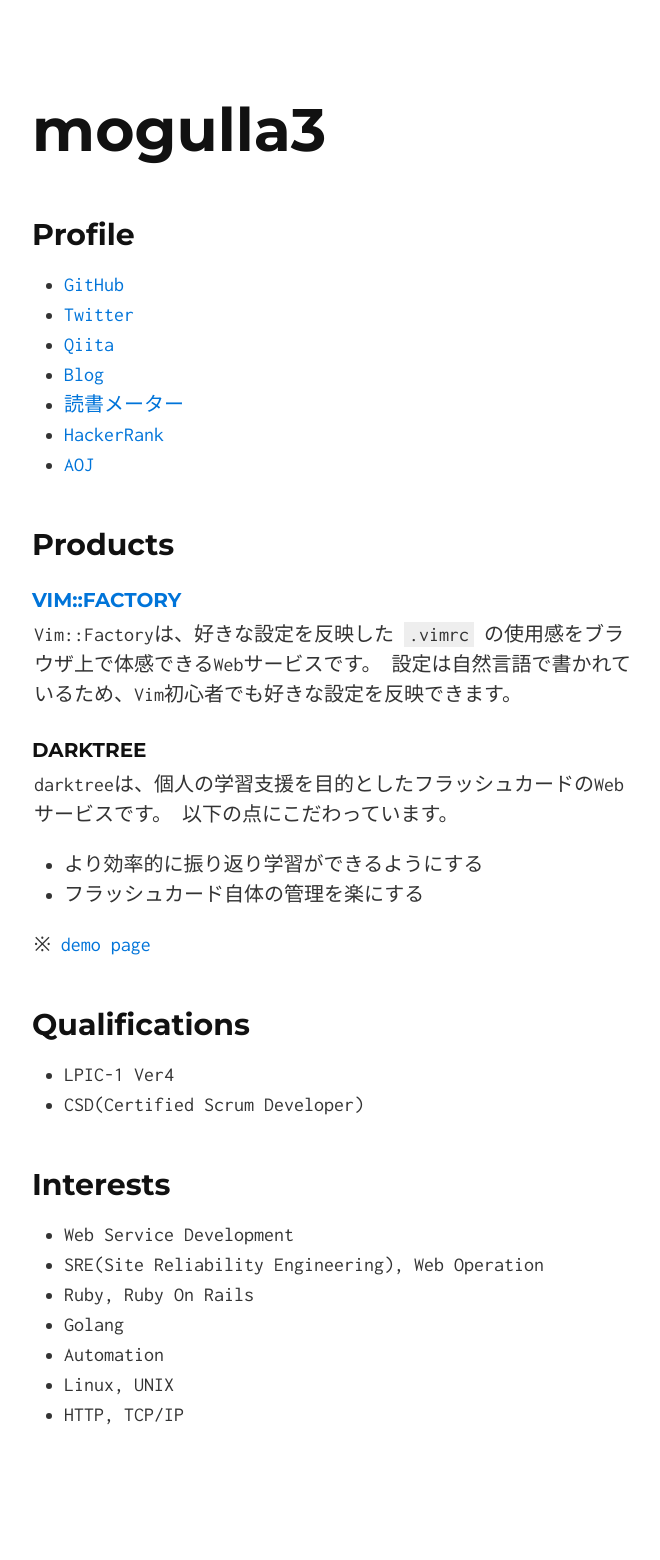
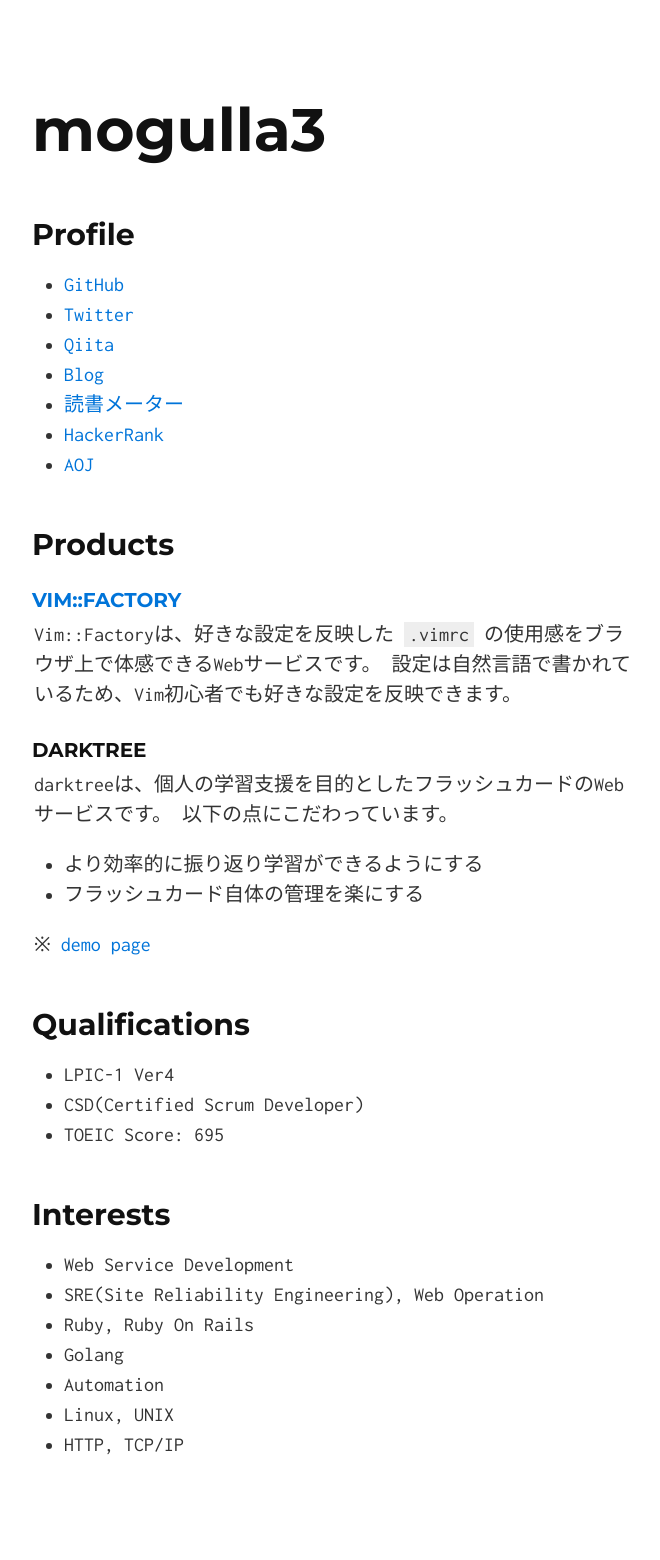
Before and after one commit to mogulla3/mogulla3.github.io, a Jekyll site: the page built from index.md, in a window 1280 px wide. Shown: the whole page, without its empty margins (306-966 px from the left). Built offline with Jekyll 4.4.1, drawn with Linux system fonts in a browser that asks for light colours; our own code applies the rules of GitHub Pages for plain Markdown files; before the commit the page ends 1530 px from its top, so only the background shows below that.

Commit message:
Add toeic score

```diff
--- a/index.md
+++ b/index.md
@@ -33,6 +33,7 @@ darktreeは、個人の学習支援を目的としたフラッシュカードの
 
 - LPIC-1 Ver4
 - CSD(Certified Scrum Developer)
+- TOEIC Score: 695
 
 ## Interests
 
```
Also changed, not shown: 1 other file.
